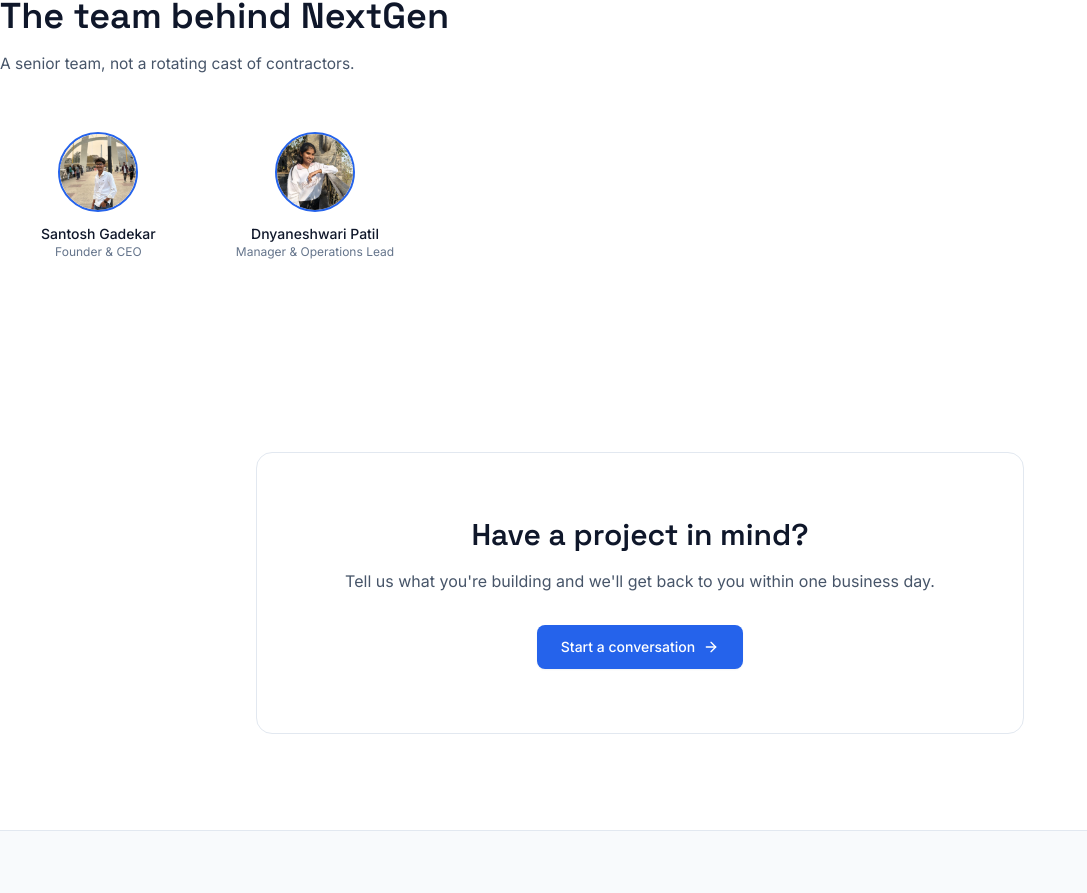
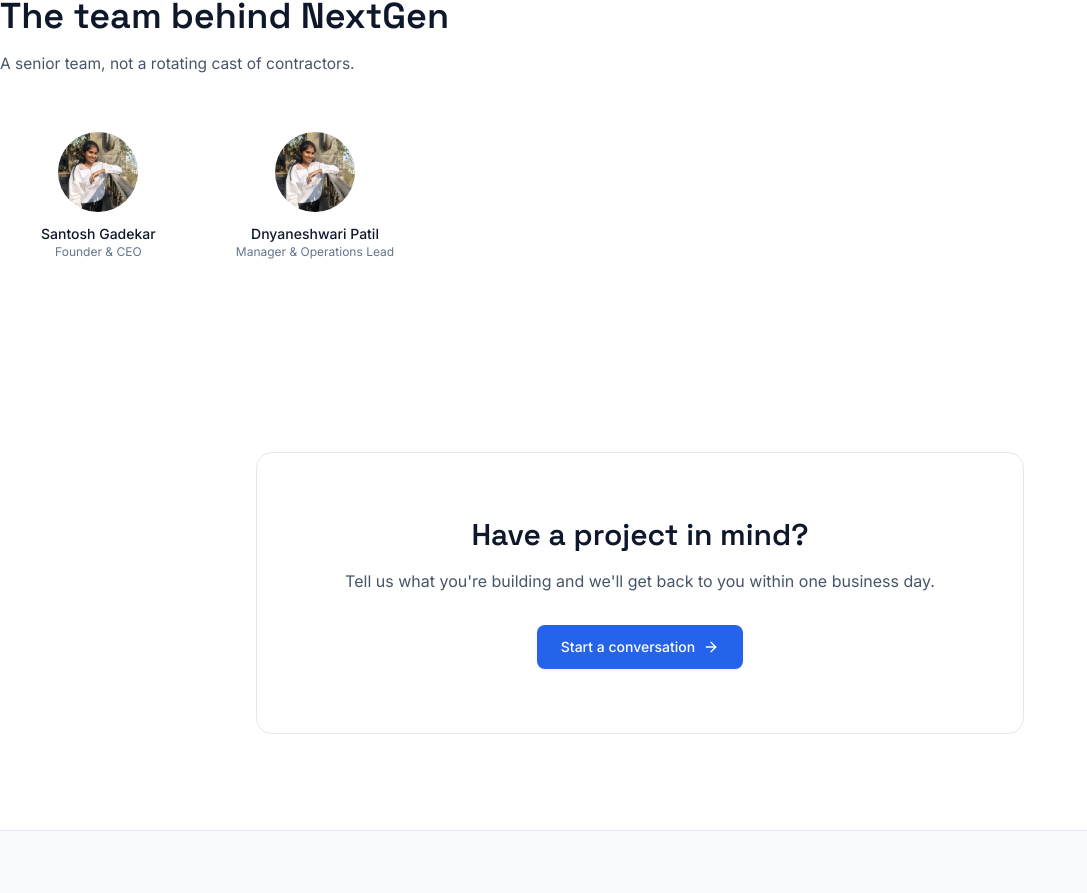
Before and after one commit to santoshgadekar324/nextgen-technologies, a React (Vite) app: page /about in a window 1280 px wide. Shown: the part 1589-2482 px from the top of the page, without its empty margins (0-1087 px from the left). Built offline with nearby package versions, Linux system fonts and the light colour scheme.

Commit message:
Update About.tsx

```diff
--- a/src/pages/About.tsx
+++ b/src/pages/About.tsx
@@ -72,17 +72,11 @@
         <div className="grid grid-cols-2 sm:grid-cols-3 lg:grid-cols-6 gap-5">
           {team.map((m, i) => (
             <Reveal key={m.name} delay={i * 0.04} className="text-center">
-{m.image ? (
-  <img
-    src={m.image}
-    alt={m.name}
-    className="w-20 h-20 mx-auto rounded-full object-cover mb-3 border-2 border-primary"
-  />
-) : (
-  <div className="w-16 h-16 mx-auto rounded-full bg-gradient-to-br from-primary to-accent text-white flex items-center justify-center text-base font-mono mb-3">
-    {m.initials}
-  </div>
-)}
+<img
+  src="/team/dnyaneshwari.jpeg"
+  alt="Dnyaneshwari"
+  className="w-20 h-20 mx-auto rounded-full object-cover mb-3"
+/>
               <div className="text-sm font-medium">{m.name}</div>
               <div className="text-xs text-slate-500 dark:text-slate-500">{m.role}</div>
             </Reveal>
```
